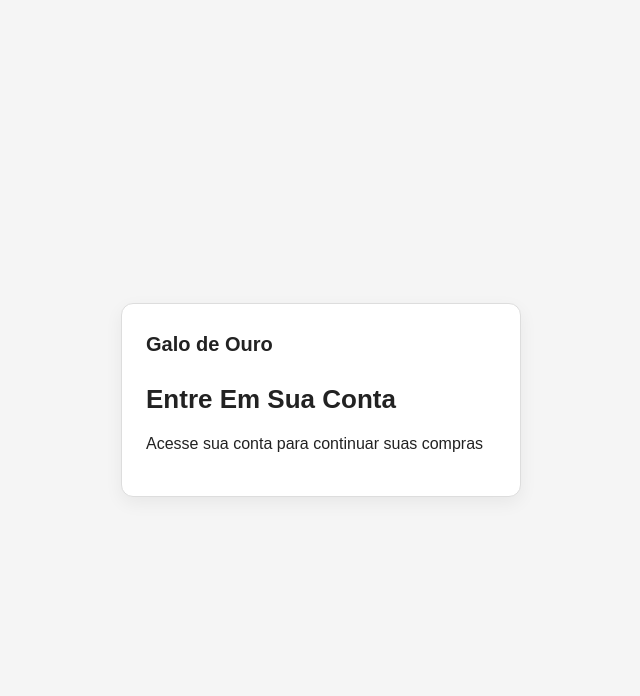
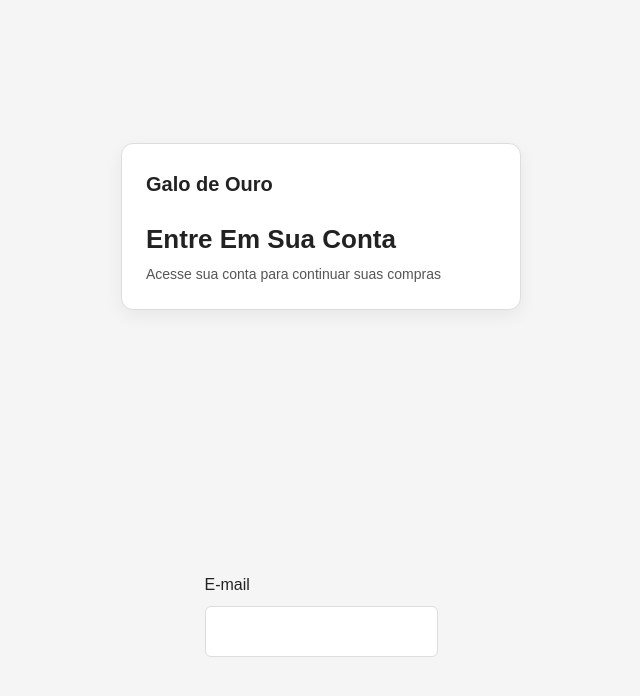
Before and after one commit to MarioALves2002/GaloDeOuro, a plain HTML site: page galo-de-ouro/login.html in a window 1280 px wide. Shown: the whole page, without its empty margins (319-959 px from the left). Drawn offline with Linux system fonts and the light colour scheme.

Commit message:
feat: adiciona campo de e-mail ao formulário de login

```diff
--- a/galo-de-ouro/login.html
+++ b/galo-de-ouro/login.html
@@ -1,5 +1,5 @@
 <!DOCTYPE html>
-<html lang="en">
+<html lang="pt-BR">
 <head>
     <meta charset="UTF-8">
     <meta name="viewport" content="width=device-width, initial-scale=1.0">
@@ -17,10 +17,19 @@
             Entre Em Sua Conta
         </h1>
 
-        <p class="auth-descripition">
+        <p class="auth-description">
             Acesse sua conta para continuar suas compras
         </p>
     </main>
 
+    <form id="login-form" class="auth-form" method="post">
+        <label for="login-email">E-mail</label>
+        <input type="email"
+        id="login-email"
+        name="email"
+        autocomplete="username"
+        required>
+    </form>
+
 </body>
 </html>
```
